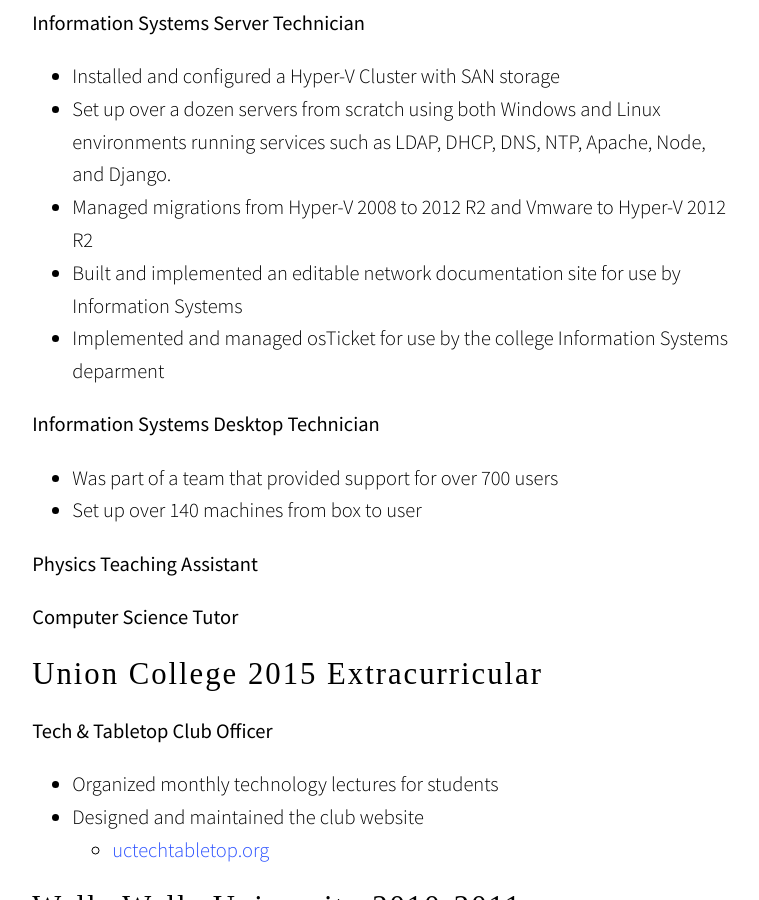
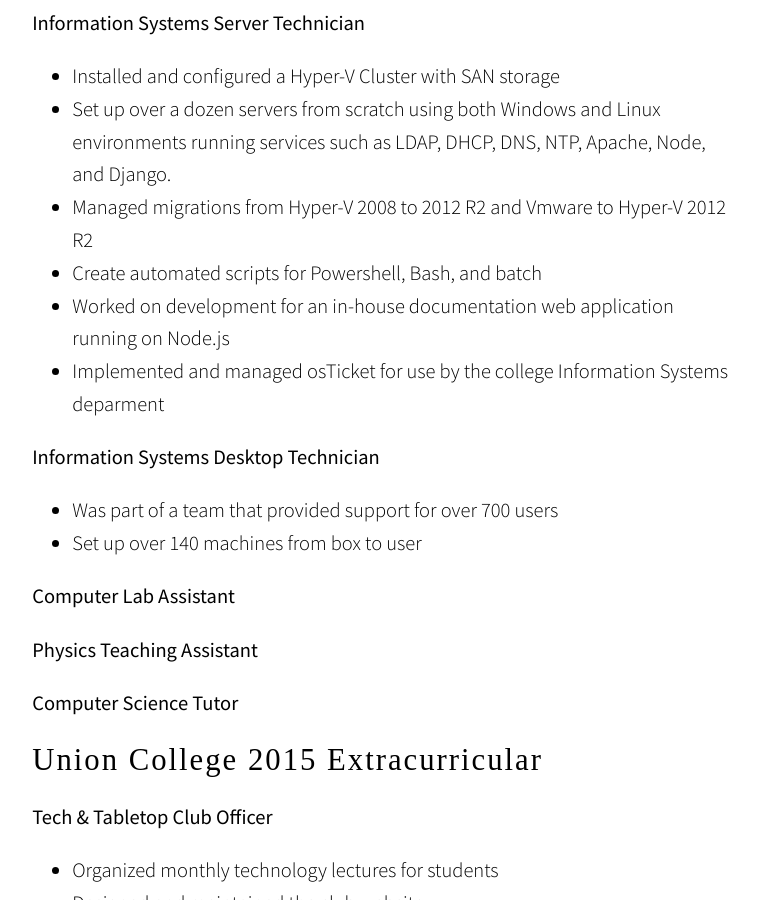
Before and after one commit to keawade/keawade.github.io, a Jekyll site: the page built from resume.md, in a window 1280 px wide and 900 px high, scrolled down 401 px. Shown: the whole window, without its empty margins (255-1014 px from the left). Built offline with Jekyll 4.4.1, drawn with Linux system fonts in a browser that asks for light colours; nearby versions of some CDN libraries; some web fonts are replaced.

Commit message:
Update resume.md

```diff
--- a/resume.md
+++ b/resume.md
@@ -10,13 +10,16 @@ References are available upon request.
 * Installed and configured a Hyper-V Cluster with SAN storage
 * Set up over a dozen servers from scratch using both Windows and Linux environments running services such as LDAP, DHCP, DNS, NTP, Apache, Node, and Django.
 * Managed migrations from Hyper-V 2008 to 2012 R2 and Vmware to Hyper-V 2012 R2
-* Built and implemented an editable network documentation site for use by Information Systems
+* Create automated scripts for Powershell, Bash, and batch
+* Worked on development for an in-house documentation web application running on Node.js
 * Implemented and managed osTicket for use by the college Information Systems deparment
 
 **Information Systems Desktop Technician**
 
 * Was part of a team that provided support for over 700 users
 * Set up over 140 machines from box to user
+
+**Computer Lab Assistant**
 
 **Physics Teaching Assistant**
 
```
